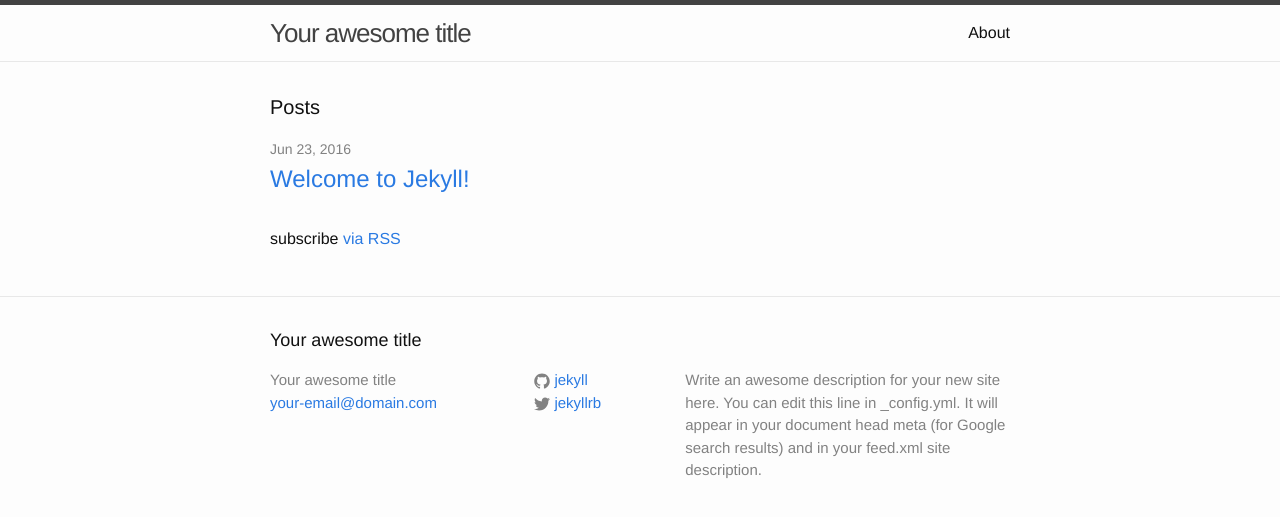
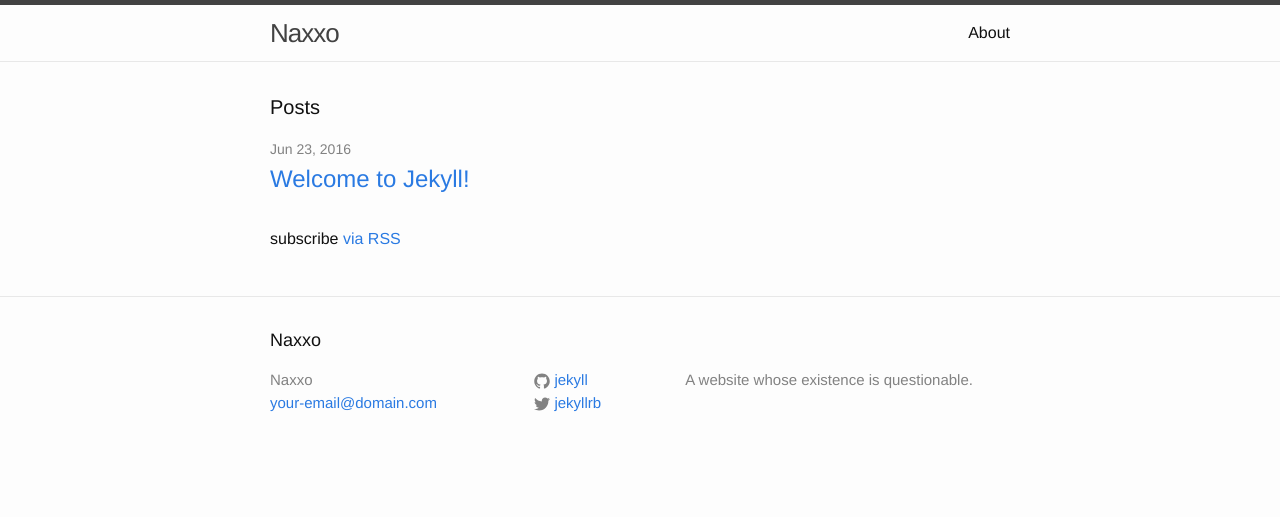
Before and after one commit to NaxxoBG/NaxxoBG.github.io, a Jekyll site: the page built from index.html, in a window 1280 px wide. Shown: the top 517 px of the page. Built offline with Jekyll 4.4.1, drawn with Linux system fonts in a browser that asks for light colours.

Commit message:
Update _config.yml

```diff
--- a/_config.yml
+++ b/_config.yml
@@ -6,12 +6,10 @@
 # 'jekyll serve'. If you change this file, please restart the server process.
 
 # Site settings
-title: Your awesome title
+title: Naxxo
 email: your-email@domain.com
 description: > # this means to ignore newlines until "baseurl:"
-  Write an awesome description for your new site here. You can edit this
-  line in _config.yml. It will appear in your document head meta (for
-  Google search results) and in your feed.xml site description.
+  A website whose existence is questionable.
 baseurl: "" # the subpath of your site, e.g. /blog
 url: "http://yourdomain.com" # the base hostname & protocol for your site
 twitter_username: jekyllrb
```
